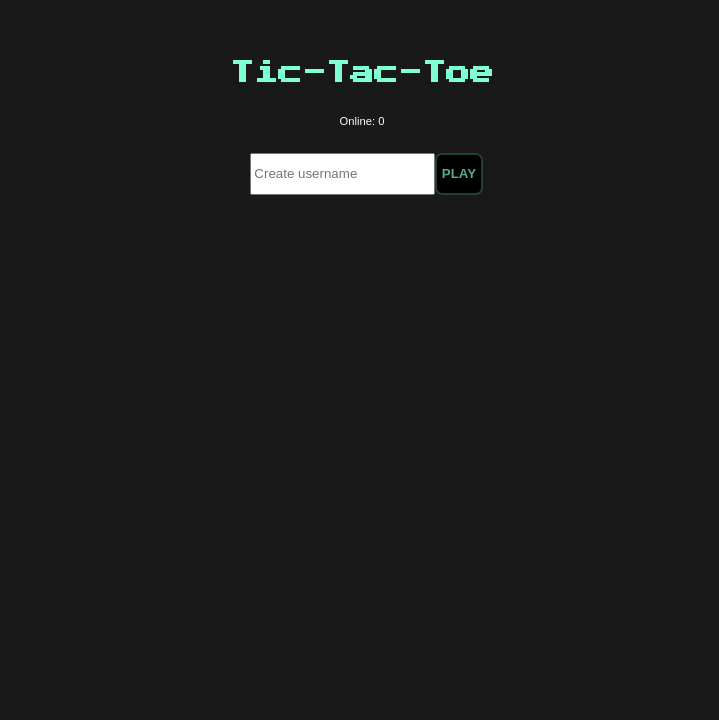
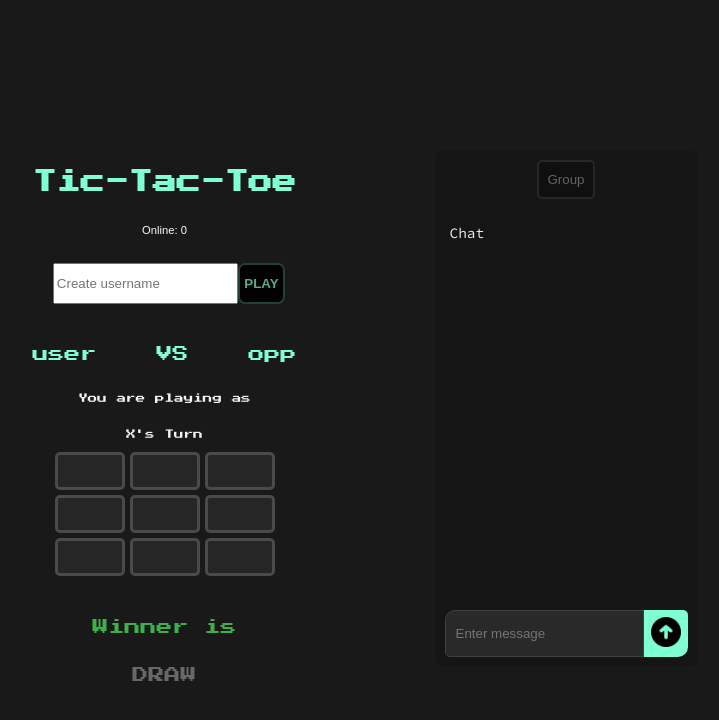
Before and after one commit to VishnuGowdaHC/Tic-Tac-Toe-Multiplayer, a website: page public/index.html in a window 1280 px wide. Shown: the whole page, without its empty margins (278-997 px from the left). Drawn offline with nearby package versions, Linux system fonts and the light colour scheme; no server answers.

Commit message:
Done some basic chat UI

```diff
--- a/public/index.html
+++ b/public/index.html
@@ -7,7 +7,10 @@
   <link rel="preconnect" href="https://fonts.googleapis.com">
 <link rel="preconnect" href="https://fonts.gstatic.com" crossorigin>
 <link href="https://fonts.googleapis.com/css2?family=Press+Start+2P&display=swap" rel="stylesheet">
-  <title>Tic-Tac-Toe</title>
+<link rel="preconnect" href="https://fonts.googleapis.com">
+<link rel="preconnect" href="https://fonts.gstatic.com" crossorigin>
+<link href="https://fonts.googleapis.com/css2?family=Source+Code+Pro:ital,wght@0,200..900;1,200..900&display=swap" rel="stylesheet">
+<title>Tic-Tac-Toe</title>
 </head>
 <body>
   <section class="main">
@@ -45,8 +48,24 @@
     <p id="draw">DRAW</p>
 
   </section>
+  <section id="main-2">
+    <div id="msgWrapper">
+      <div class="topBox">
+        <button id="chatSwitch">Group</button>
+      </div>
 
+      <div id="chatWrapper">
+        <div id="chatArea"><p class="message">Chat</p></div>
+      </div>
+
+
+      <div id="sendWrapper">
+       <input type="text" name="" id="typeMsg" placeholder="Enter message">
+       <button id="send"><img src="./send.png" alt="send"></button>
+      </div>
+    </div>
+  </section>
 </body>
 <script src="/socket.io/socket.io.js"></script>
-<script src="game.js"></script>
+<script src="ame.js"></script>
 </html>
--- a/public/style.css
+++ b/public/style.css
@@ -2,17 +2,26 @@ body{
   background-color: rgb(26, 25, 25);
   font-family: "Press Start 2p", serif;
   display: flex;
-  flex-direction: column;
+  flex-direction: row;
   justify-content: center;
   align-items: center;
+  width: 100%;
+  height: 100%;
 }
 .main {
   display: flex;
   flex-direction: column;
   justify-content: center;
   align-items: center;
-  max-width: 65%;
-  padding: 0;
+  height: 100vh;
+  margin-right: 10%;
+}
+
+#main-2{
+  display: flex;
+  flex-direction: column;
+
+  height: 100vh;
 }
 
 h2 {
@@ -55,7 +64,7 @@ h2 {
 }
 
 #result{
-  color: rgb(5, 255, 59);
+  color: rgb(61, 176, 76);
 }
 
 #draw{
@@ -67,7 +76,8 @@ h2 {
   flex-direction: row;
   justify-content: space-between;
   align-items: center;
-
+  padding-left: 10px;
+  padding-right: 10px;
   width: 100%;
   color: aquamarine;
 }
@@ -136,3 +146,87 @@ h2 {
   color: rgb(252, 252, 252);
   font-size: 0.7rem;
 }
+
+#msgWrapper {
+  display: flex;
+  flex-direction: column;
+  flex-grow: 1;
+  margin-left: 0%;
+  padding-top: 50%;
+  padding-bottom: 50%;
+  padding-left: 10px;
+  padding-right: 10px;
+  overflow-x: auto;
+}
+
+.topBox {
+  background-color: rgb(21, 21, 21);
+  padding: 10px;
+  text-align: center;
+  border-radius: 10px 10px 0px 0px;
+}
+
+#chatSwitch{
+  padding-top: 10px;
+  padding-bottom: 10px;
+  padding-left: 8px;
+  padding-right: 8px;
+  color: #666464;
+  background-color: #0f0f0f;
+  border-style: solid;
+  border-color: #252627;
+  border-radius: 5px;
+}
+
+#chatWrapper {
+  flex-grow: 1;
+  overflow-y: auto;
+  background-color: rgb(21, 21, 21);
+  padding: 10px;
+}
+
+#chatArea {
+  flex-grow: 1;
+  color: #f0f0f0;
+  font-family: "Source Code Pro", serif;
+  font-weight: 400;
+  font-style: normal;
+}
+
+#sendWrapper {
+  display: flex;
+  padding: 10px;
+  background-color: rgb(21, 21, 21);
+  border-radius: 0px 0px 10px 10px;
+}
+
+#chatArea p{
+  font-size: 0.9rem;
+  margin: 5px;
+}
+
+#sendWrapper input[type="text"] {
+  background-color: #2a2929;
+  color: white;
+  padding: 10px;
+  border: 1px solid #404142;
+  border-radius: 10px 0px 0px 5px;
+}
+
+#sendWrapper button {
+  padding: 7px;
+  border: 0px solid #ffffff;
+  border-radius: 0 5px 10px 0; /* Rounded corners */
+  background-color: aquamarine; /* Button color */
+
+  cursor: pointer;
+}
+
+#sendWrapper button img {
+  width: 30px; /* Adjust the size as needed */
+  height: auto;
+}
+
+#sendWrapper button:hover {
+  background-color: #6b6969; /* Darker color on hover */
+}
```
Also changed, not shown: public/send.png (added).
